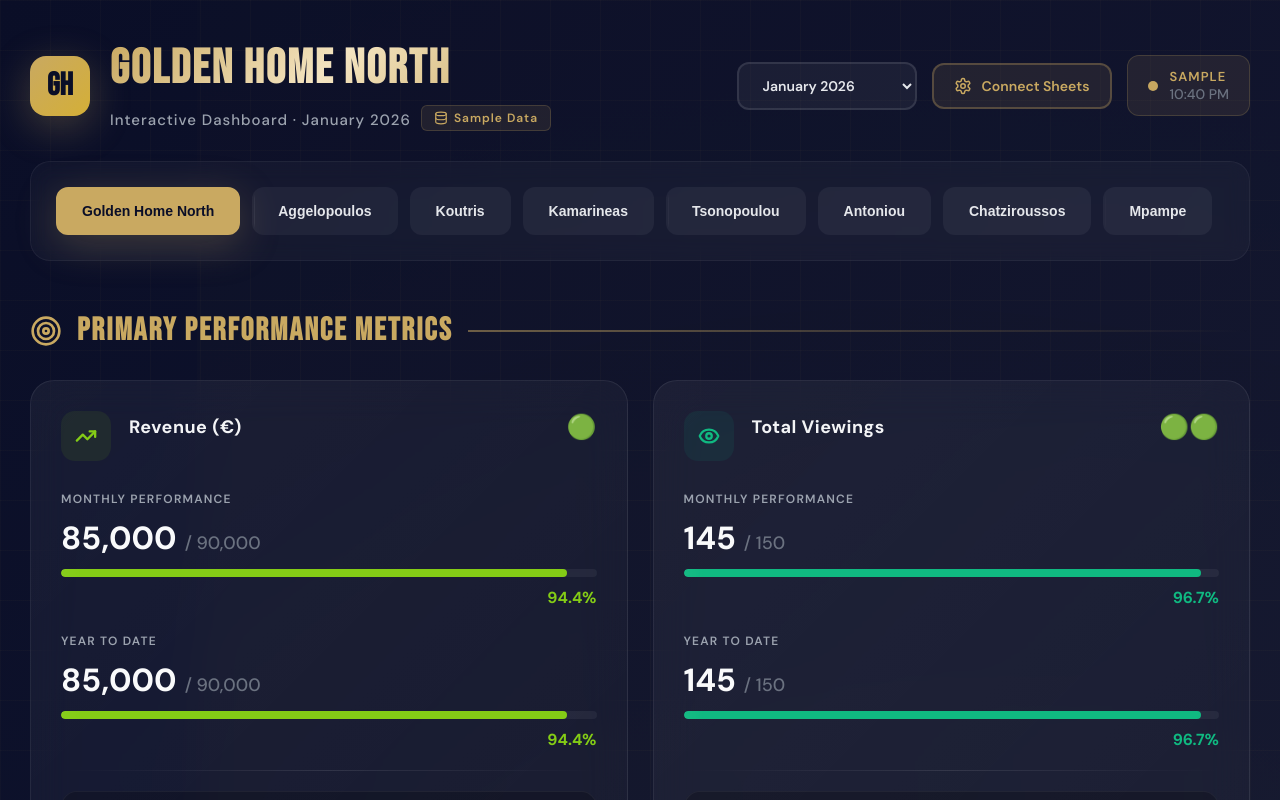
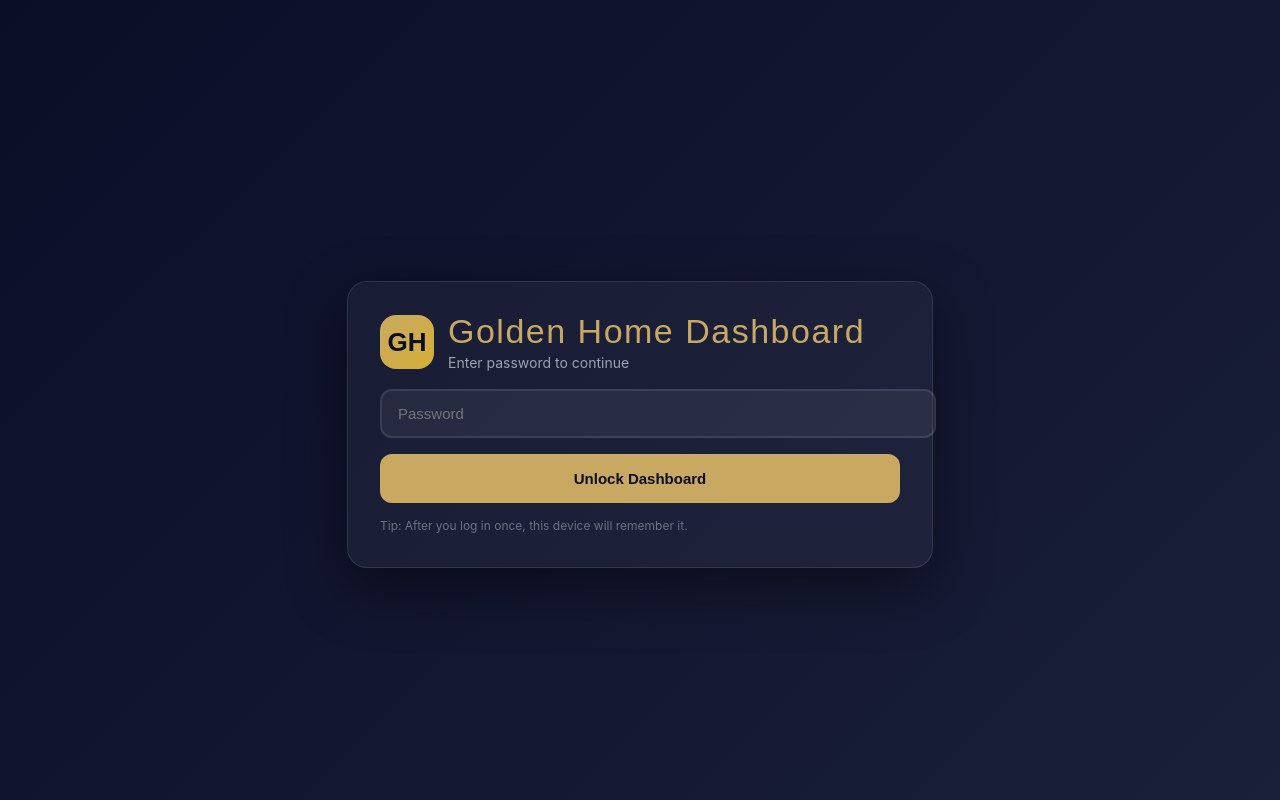
Before and after one commit to schinasioa-coder/golden-home-dashboard, a React (Vite) app: page / in a window 1280 px wide. Shown: the top 800 px of the page. Built offline with nearby package versions, Linux system fonts and the light colour scheme.

Commit message:
Add files via upload

```diff
--- a/src/HybridDashboard.jsx
+++ b/src/HybridDashboard.jsx
@@ -14,6 +14,36 @@ const HybridDashboard = () => {
     usePublicUrl: false, // Use Sheets API by default (more reliable than public CSV / avoids CORS issues)
   });
   // ========================================
+
+// ========================================
+// SIMPLE PASSWORD PROTECTION (no accounts)
+// ========================================
+// IMPORTANT: This is a "shared password" gate for convenience.
+// It is NOT high-security: the password exists in the front-end code.
+// Change this password to something only you share with trusted people.
+const DASHBOARD_PASSWORD = "CHANGE_ME";
+
+const [isAuthenticated, setIsAuthenticated] = useState(() => {
+  // Remember login on this device
+  return localStorage.getItem("gh_dashboard_auth") === "true";
+});
+
+const [passwordInput, setPasswordInput] = useState("");
+
+const handleLogin = () => {
+  if (passwordInput === DASHBOARD_PASSWORD) {
+    localStorage.setItem("gh_dashboard_auth", "true");
+    setIsAuthenticated(true);
+  } else {
+    alert("Wrong password");
+  }
+};
+
+const handleLogout = () => {
+  localStorage.removeItem("gh_dashboard_auth");
+  setIsAuthenticated(false);
+  setPasswordInput("");
+};
 
   const [selectedManager, setSelectedManager] = useState('total');
   const [selectedMonth, setSelectedMonth] = useState('january');
@@ -501,6 +531,107 @@ const HybridDashboard = () => {
 
   if (!mounted) return null;
 
+// Password gate (simple shared password)
+if (!isAuthenticated) {
+  return (
+    <div style={{
+      minHeight: '100vh',
+      display: 'flex',
+      alignItems: 'center',
+      justifyContent: 'center',
+      background: 'linear-gradient(135deg, #0A0E27 0%, #1A1F3A 100%)',
+      color: '#E5E7EB',
+      padding: 24,
+      fontFamily: "'DM Sans', -apple-system, BlinkMacSystemFont, sans-serif"
+    }}>
+      <div style={{
+        width: '100%',
+        maxWidth: 520,
+        background: 'rgba(255, 255, 255, 0.04)',
+        border: '1px solid rgba(255, 255, 255, 0.10)',
+        borderRadius: 20,
+        padding: 32,
+        boxShadow: '0 20px 60px rgba(0,0,0,0.45)'
+      }}>
+        <div style={{ display: 'flex', alignItems: 'center', gap: 14, marginBottom: 18 }}>
+          <div style={{
+            width: 54,
+            height: 54,
+            borderRadius: 16,
+            background: 'linear-gradient(135deg, #C9A961 0%, #D4AF37 100%)',
+            color: '#0A0E27',
+            display: 'flex',
+            alignItems: 'center',
+            justifyContent: 'center',
+            fontWeight: 800,
+            fontSize: 26,
+            fontFamily: "'Bebas Neue', sans-serif"
+          }}>
+            GH
+          </div>
+          <div>
+            <div style={{
+              fontFamily: "'Bebas Neue', sans-serif",
+              fontSize: 34,
+              letterSpacing: 1.5,
+              color: '#C9A961',
+              lineHeight: 1
+            }}>
+              Golden Home Dashboard
+            </div>
+            <div style={{ marginTop: 6, color: '#9CA3AF', fontSize: 14 }}>
+              Enter password to continue
+            </div>
+          </div>
+        </div>
+
+        <input
+          type="password"
+          value={passwordInput}
+          onChange={(e) => setPasswordInput(e.target.value)}
+          placeholder="Password"
+          style={{
+            width: '100%',
+            padding: '14px 16px',
+            borderRadius: 12,
+            border: '2px solid rgba(255, 255, 255, 0.10)',
+            background: 'rgba(255, 255, 255, 0.06)',
+            color: '#F3F4F6',
+            fontSize: 15,
+            outline: 'none'
+          }}
+          onKeyDown={(e) => {
+            if (e.key === 'Enter') handleLogin();
+          }}
+        />
+
+        <button
+          onClick={handleLogin}
+          style={{
+            marginTop: 16,
+            width: '100%',
+            padding: '14px 16px',
+            borderRadius: 12,
+            border: '2px solid rgba(201, 169, 97, 0.3)',
+            background: '#C9A961',
+            color: '#0A0E27',
+            fontWeight: 800,
+            cursor: 'pointer',
+            fontSize: 15
+          }}
+        >
+          Unlock Dashboard
+        </button>
+
+        <div style={{ marginTop: 14, color: '#6B7280', fontSize: 12, lineHeight: 1.5 }}>
+          Tip: After you log in once, this device will remember it.
+        </div>
+      </div>
+    </div>
+  );
+}
+
+
   if (!currentMonthData) {
     return (
       <div className="error-screen">
@@ -1438,6 +1569,12 @@ const HybridDashboard = () => {
                 <Settings size={18} />
                 {dataSource === 'sheets' ? 'Settings' : 'Connect Sheets'}
               </button>
+
+<button className="action-btn" onClick={handleLogout} title="Log out (this device)">
+  <AlertCircle size={18} />
+  Log out
+</button>
+
 
               <div className="live-indicator">
                 <div className="live-dot"></div>
```
